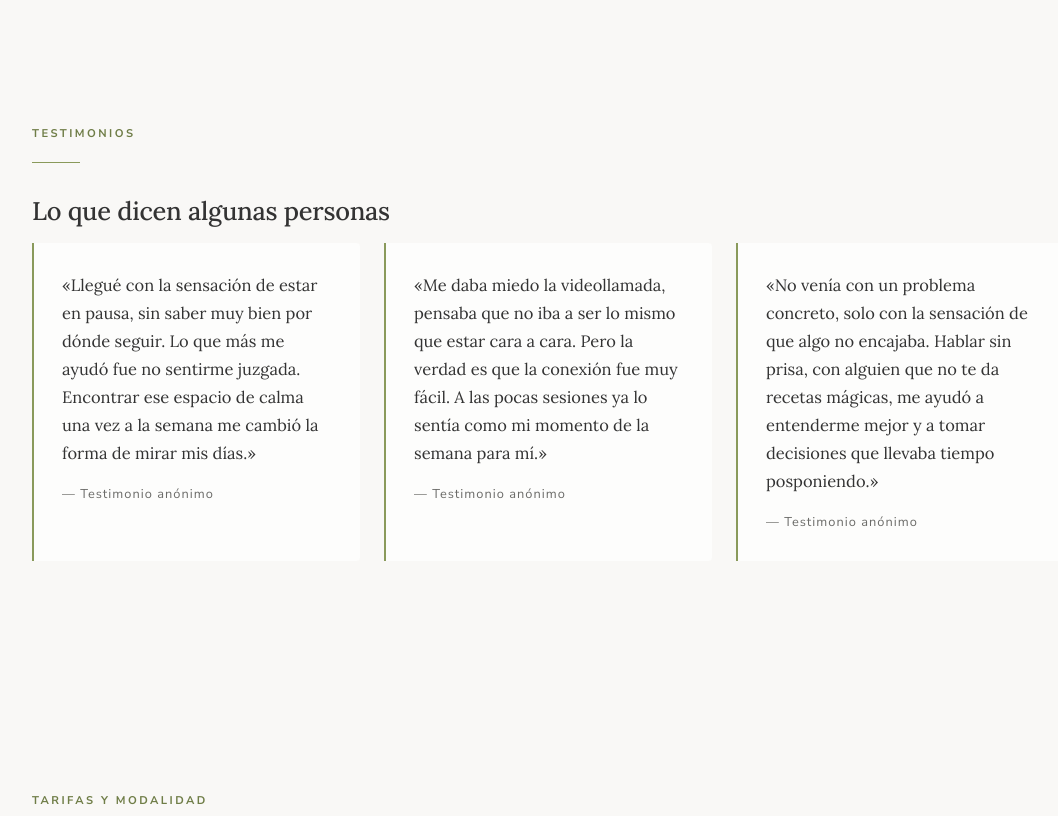
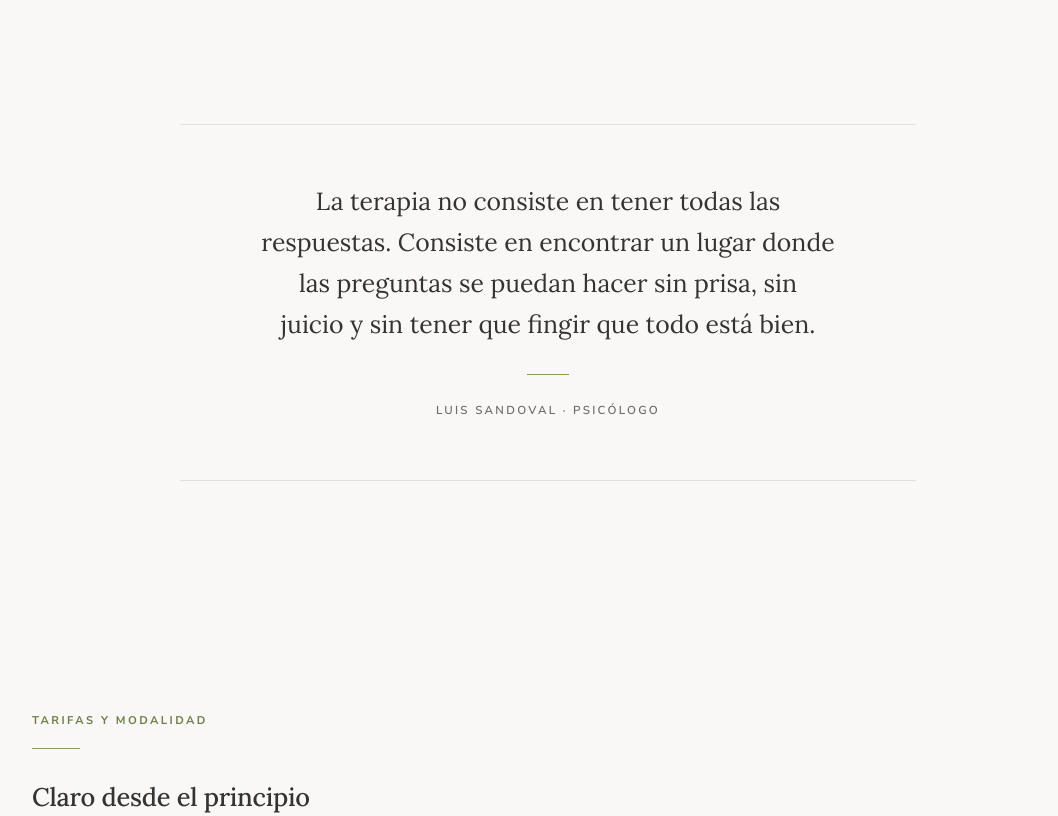
Before and after one commit to luissandovalpsico/luissandovalpsico.github.io, a plain HTML site: page index.html in a window 1280 px wide. Shown: the part 2920-3736 px from the top of the page, without its empty margins (92-1150 px from the left). Drawn offline with Linux system fonts and the light colour scheme.

Commit message:
Sin testimonios + cita del proceso + nuevo artículo

```diff
--- a/index.html
+++ b/index.html
@@ -684,6 +684,49 @@
   }
 
   .lang-badge svg { width: 14px; height: 14px; fill: currentColor; flex: 0 0 auto; }
+
+  /* =========================================================
+     CITA SOBRE EL PROCESO (sustituye a los testimonios)
+     ========================================================= */
+  .process-quote {
+    max-width: 46rem;
+    margin: 0 auto;
+    padding: clamp(2rem, 5vw, 3.5rem) clamp(1.5rem, 4vw, 3rem);
+    text-align: center;
+    border-top: 1px solid var(--line);
+    border-bottom: 1px solid var(--line);
+  }
+
+  .process-text {
+    font-family: var(--serif);
+    font-size: clamp(1.15rem, 2.4vw, 1.55rem);
+    font-weight: 400;
+    line-height: 1.65;
+    color: var(--text);
+    margin: 0 0 1.8rem;
+    text-wrap: balance;
+  }
+
+  .process-rule {
+    display: block;
+    width: 42px;
+    height: 1px;
+    margin: 0 auto 1.2rem;
+    background: var(--accent);
+  }
+
+  .process-sig {
+    font-size: 0.72rem;
+    font-weight: 600;
+    letter-spacing: 0.2em;
+    text-transform: uppercase;
+    color: var(--text-soft);
+  }
+
+  @media (max-width: 600px) {
+    /* En móvil la cita se integra con el resto sin romper el ritmo vertical */
+    .process-quote { border-left: 0; border-right: 0; }
+  }
 </style>
 
 <!-- ===================== REDES SOCIALES ===================== -->
@@ -898,26 +941,19 @@
     </div>
   </section>
 
-  <!-- ===================== TESTIMONIOS ===================== -->
-  <section id="testimonios">
+  <!-- ===================== CITA SOBRE EL PROCESO ===================== -->
+  <section id="proceso">
     <div class="wrap">
-      <span class="eyebrow" data-es="Testimonios" data-en="Testimonials">Testimonios</span>
-      <hr class="hairline">
-      <h2 class="reveal" data-es="Lo que dicen algunas personas" data-en="What some people say">Lo que dicen algunas personas</h2>
-
-      <div class="quotes">
-        <blockquote class="reveal">
-          <p data-es="«Llegué con la sensación de estar en pausa, sin saber muy bien por dónde seguir. Lo que más me ayudó fue no sentirme juzgada. Encontrar ese espacio de calma una vez a la semana me cambió la forma de mirar mis días.»" data-en="«I arrived with the feeling of being on pause, not really knowing where to go next. What helped most was not feeling judged. Finding that space of calm once a week changed the way I look at my days.»">«Llegué con la sensación de estar en pausa, sin saber muy bien por dónde seguir. Lo que más me ayudó fue no sentirme juzgada. Encontrar ese espacio de calma una vez a la semana me cambió la forma de mirar mis días.»</p>
-          <footer data-es="— Testimonio anónimo" data-en="— Anonymous testimonial">— Testimonio anónimo</footer>
-        </blockquote>
-        <blockquote class="reveal">
-          <p data-es="«Me daba miedo la videollamada, pensaba que no iba a ser lo mismo que estar cara a cara. Pero la verdad es que la conexión fue muy fácil. A las pocas sesiones ya lo sentía como mi momento de la semana para mí.»" data-en="«I was afraid of video calls; I thought it wouldn't be the same as being face to face. But the connection was very easy. After a few sessions it already felt like my moment of the week, for me.»">«Me daba miedo la videollamada, pensaba que no iba a ser lo mismo que estar cara a cara. Pero la verdad es que la conexión fue muy fácil. A las pocas sesiones ya lo sentía como mi momento de la semana para mí.»</p>
-          <footer data-es="— Testimonio anónimo" data-en="— Anonymous testimonial">— Testimonio anónimo</footer>
-        </blockquote>
-        <blockquote class="reveal">
-          <p data-es="«No venía con un problema concreto, solo con la sensación de que algo no encajaba. Hablar sin prisa, con alguien que no te da recetas mágicas, me ayudó a entenderme mejor y a tomar decisiones que llevaba tiempo posponiendo.»" data-en="«I didn't come with a specific problem, just the feeling that something didn't fit. Talking without hurry, with someone who doesn't hand you magic recipes, helped me understand myself better and make decisions I had been postponing for a long time.»">«No venía con un problema concreto, solo con la sensación de que algo no encajaba. Hablar sin prisa, con alguien que no te da recetas mágicas, me ayudó a entenderme mejor y a tomar decisiones que llevaba tiempo posponiendo.»</p>
-          <footer data-es="— Testimonio anónimo" data-en="— Anonymous testimonial">— Testimonio anónimo</footer>
-        </blockquote>
+      <div class="process-quote">
+        <p class="process-text reveal"
+           data-es="La terapia no consiste en tener todas las respuestas. Consiste en encontrar un lugar donde las preguntas se puedan hacer sin prisa, sin juicio y sin tener que fingir que todo está bien."
+           data-en="Therapy is not about having all the answers. It is about finding a place where the questions can be asked without hurry, without judgement, and without having to pretend everything is fine.">
+          La terapia no consiste en tener todas las respuestas. Consiste en encontrar
+          un lugar donde las preguntas se puedan hacer sin prisa, sin juicio y sin
+          tener que fingir que todo está bien.
+        </p>
+        <span class="process-rule" aria-hidden="true"></span>
+        <span class="process-sig" data-es="Luis Sandoval · Psicólogo" data-en="Luis Sandoval · Psychologist">Luis Sandoval · Psicólogo</span>
       </div>
     </div>
   </section>
@@ -1067,6 +1103,11 @@
           <h3 data-es="El duelo en la distancia: cómo afrontar la pérdida cuando estás lejos de casa" data-en="Grief from a distance: facing loss when you are far from home">El duelo en la distancia: cómo afrontar la pérdida cuando estás lejos de casa</h3>
           <span class="more" data-es="Leer" data-en="Read">Leer</span>
         </a>
+              <a class="article-row" href="https://luissandovalpsico.github.io/blog/elegir-psicologo-online.html">
+          <span class="date" data-es="Terapia" data-en="Therapy">Terapia</span>
+          <h3 data-es="Cómo elegir un psicólogo online (sin equivocarte en el intento)" data-en="How to choose an online psychologist (and get it right)">Cómo elegir un psicólogo online (sin equivocarte en el intento)</h3>
+          <span class="more" data-es="Leer" data-en="Read">Leer</span>
+        </a>
       </div>
     </div>
   </section>
```
